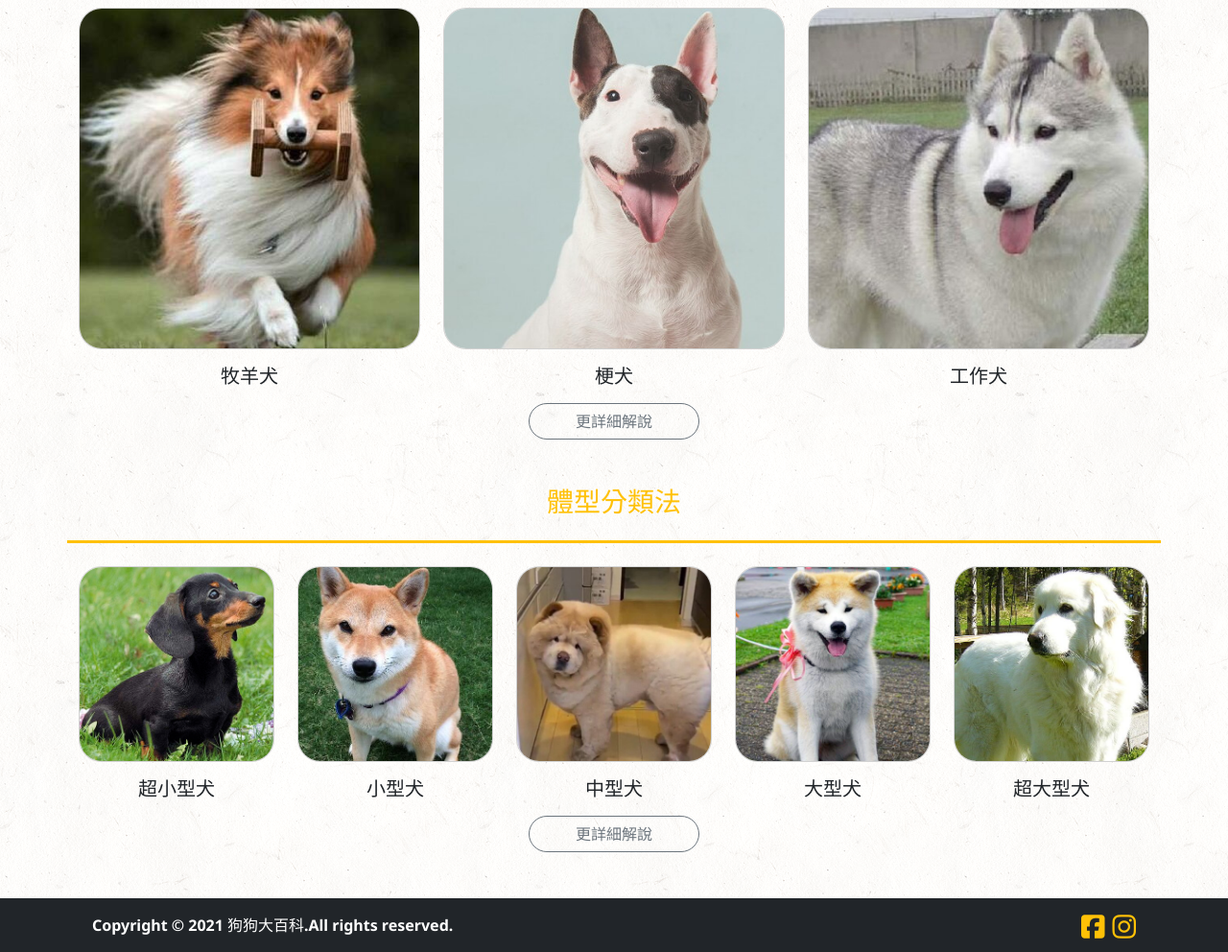
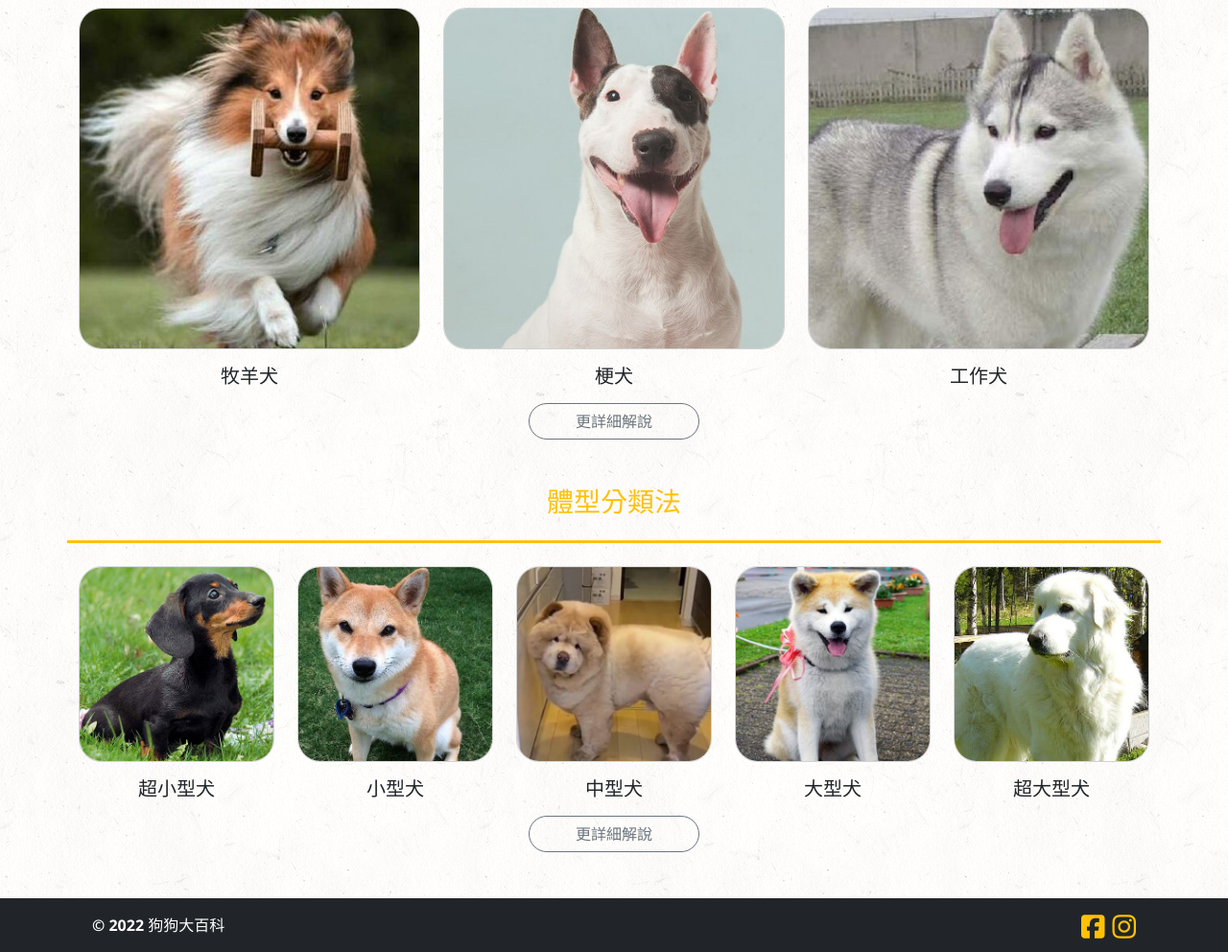
Before and after one commit to Qing0111/bootstrap-final, a website: page index.html in a window 1280 px wide. Shown: the part 1682-2674 px from the top of the page at 96% size. Drawn offline with nearby package versions, Linux system fonts and the light colour scheme.

Commit message:
最終作業

```diff
--- a/index.html
+++ b/index.html
@@ -222,7 +222,7 @@
 
   <footer class="footer bg-dark pt-3 d-lg-flex justify-content-between px-5 mt-5">
     <div class="ps-lg-5">
-      <p class="text-white text-center">Copyright © 2021 狗狗大百科.All rights reserved.</p>
+      <p class="text-white text-center">© 2022 狗狗大百科</p>
     </div>
     <div class="d-flex justify-content-center pe-lg-5 pb-3 pb-lg-0">
       <a href="#"><i class="fa-brands fa-square-facebook text-warning fs-3 me-2"></i></a>
```
Also changed, not shown: question.html (+1 -1 lines), sort.html (+1 -1 lines), type-page1.html (+1 -1 lines), type-page2.html (+1 -1 lines).
